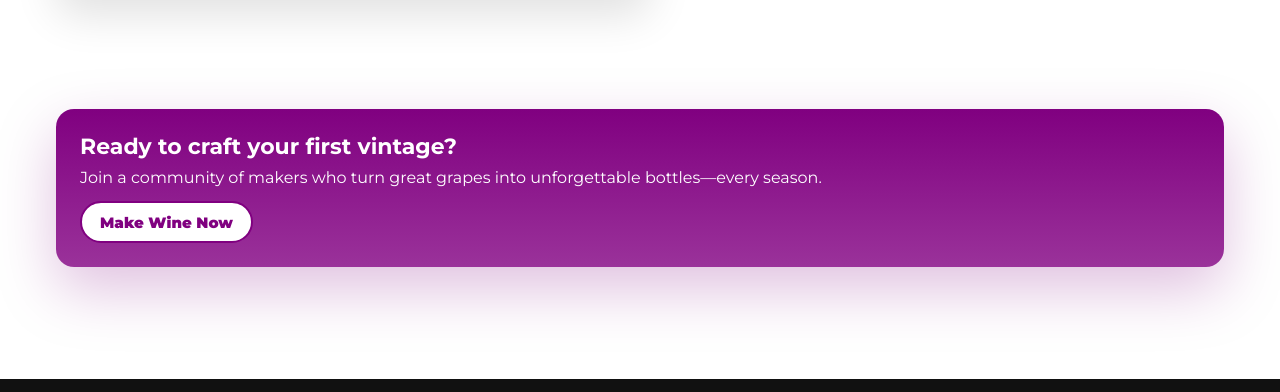
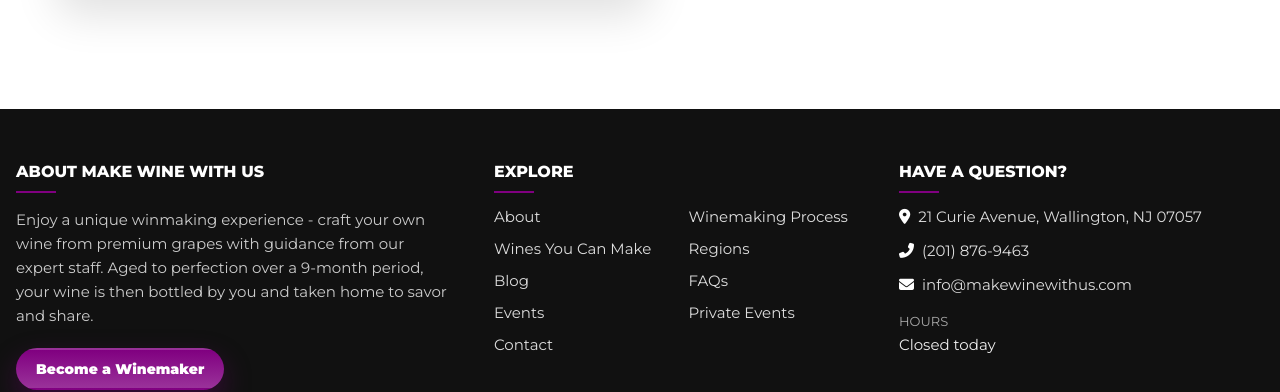
Before and after one commit to kakatbarilea-prog/mwwu-whos-it-for, a plain HTML site: page index.html in a window 1280 px wide. Shown: the part 2590-2982 px from the top of the page. Drawn offline with Linux system fonts and the light colour scheme.

Commit message:
Update index.html

```diff
--- a/index.html
+++ b/index.html
@@ -315,16 +315,6 @@ nav{display:flex;align-items:center;justify-content:center}
   </div>
 </section>
 
-<!-- CTA banner -->
-<section class="section">
-  <div class="container">
-    <div class="cta">
-      <h3>Ready to craft your first vintage?</h3>
-      <p>Join a community of makers who turn great grapes into unforgettable bottles—every season.</p>
-      <a class="btn ghost" href="https://makewinewithus.com/create-account">Make Wine Now</a>
-    </div>
-  </div>
-</section>
 
 <!-- Footer -->
 <footer class="site-footer">
```
